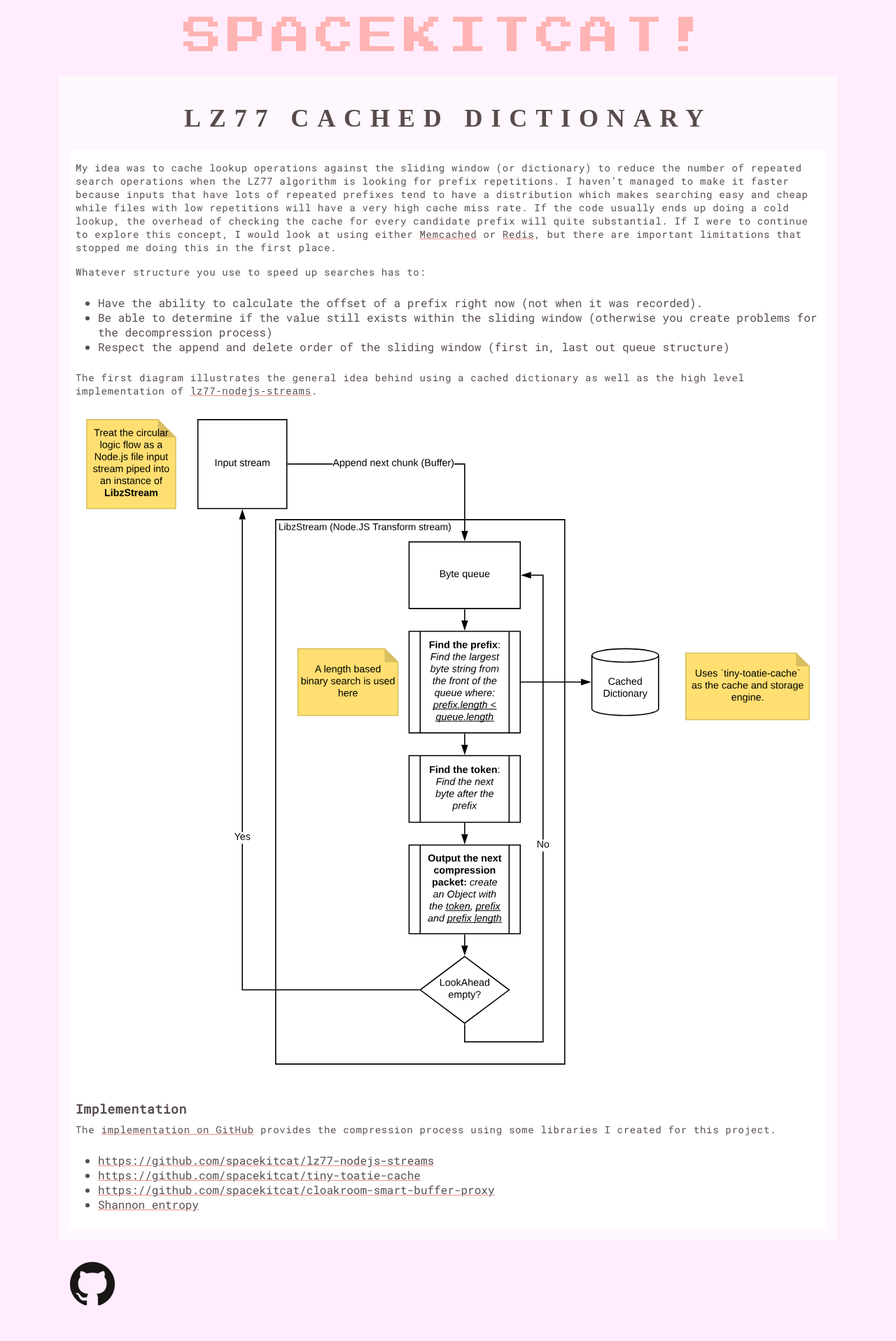
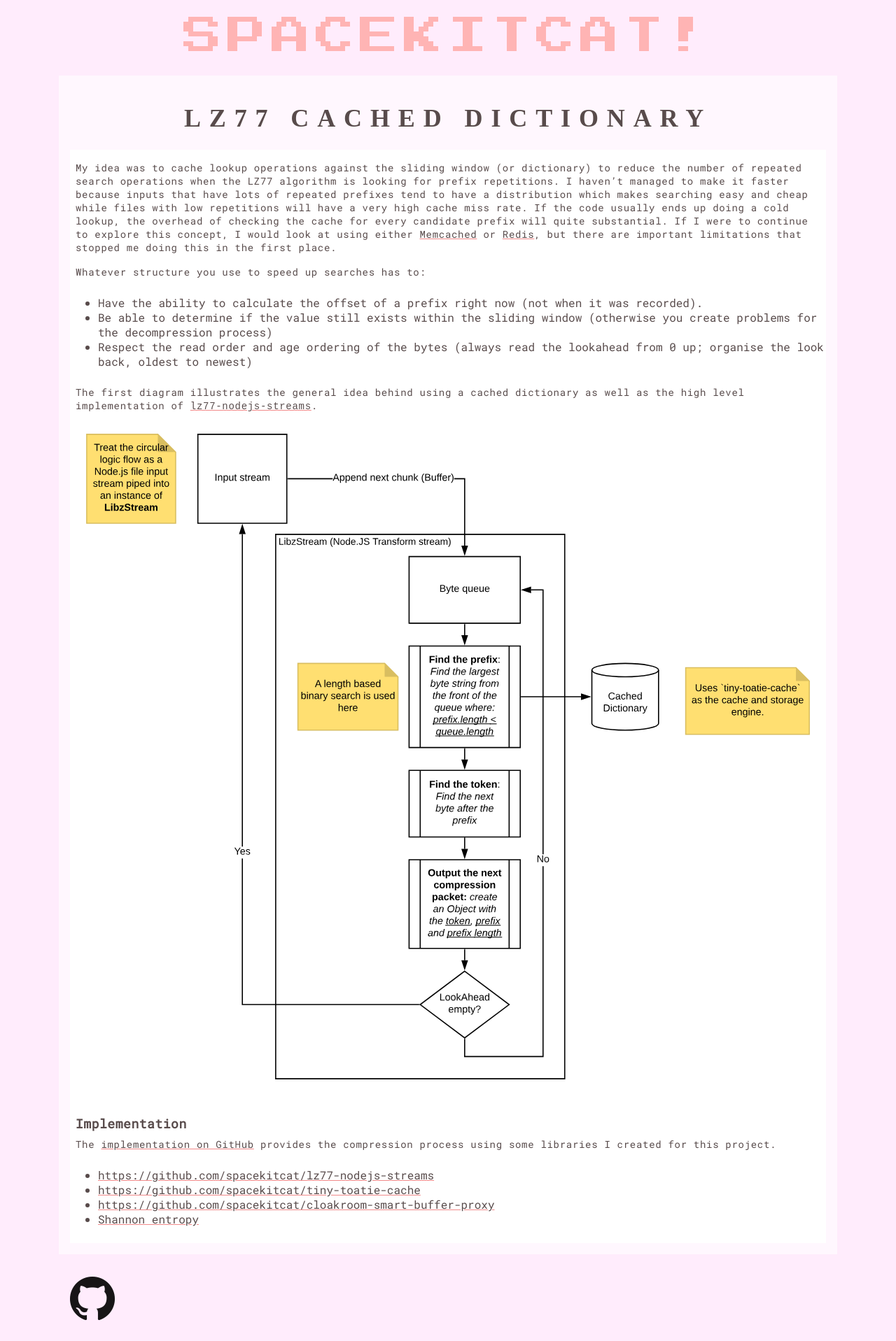
Before and after one commit to spacekitcat/spacekitcat.github.io, a Jekyll site: the page built from compression/lz77/cached-searching/index.md, in a window 1280 px wide. Shown: the whole page at 70% size. Built offline with Jekyll 4.4.1, drawn with Linux system fonts in a browser that asks for light colours; some web fonts are replaced; before the commit the page ends 1896 px from its top, so only the background shows below that.

Commit message:
Wee mistakes, some cool CSS and some responsive bits

```diff
--- a/_sass/global.scss
+++ b/_sass/global.scss
@@ -6,11 +6,10 @@
 $text-color: rgb(88, 75, 75);
 $header-title-color: rgb(255, 180, 180);
 $text-decoration-color: #f18a8a;
-
 .global {
-  background-color: $global-background;
   color: $text-color;
   font-family: 'Roboto Mono', monospace;
+  background-color: $global-background;
 }
 
 .header {
@@ -27,12 +26,27 @@
   }
 
   a {
-    animation: 0.5s slidein linear;
+    animation: 1s slidein linear;
     @keyframes slidein {
       0% {
+        color: rgb(103, 199, 255);
         opacity: 0;
       }
+      1% {
+        color: rgb(103, 199, 255);
+        opacity: 0;
+      }
+      49% {
+        color: rgb(103, 199, 255);
+      }
+      50% {
+        color: rgb(255, 255, 255);
+      }
+      51% {
+        color: rgb(255, 255, 255);
+      }
       100% {
+        color: rgb(255, 255, 255);
         opacity: 1;
       }
     }
--- a/compression/lz77/cached-searching/index.md
+++ b/compression/lz77/cached-searching/index.md
@@ -10,7 +10,7 @@
 
 - Have the ability to calculate the offset of a prefix right now (not when it was recorded).
 - Be able to determine if the value still exists within the sliding window (otherwise you create problems for the decompression process)
-- Respect the append and delete order of the sliding window (first in, last out queue structure)
+- Respect the read order and age ordering of the bytes (always read the lookahead from 0 up; organise the look back, oldest to newest)
 
 The first diagram illustrates the general idea behind using a cached dictionary as well as the high level implementation of [`lz77-nodejs-streams`](https://github.com/spacekitcat/lz77-nodejs-streams).
 
```
